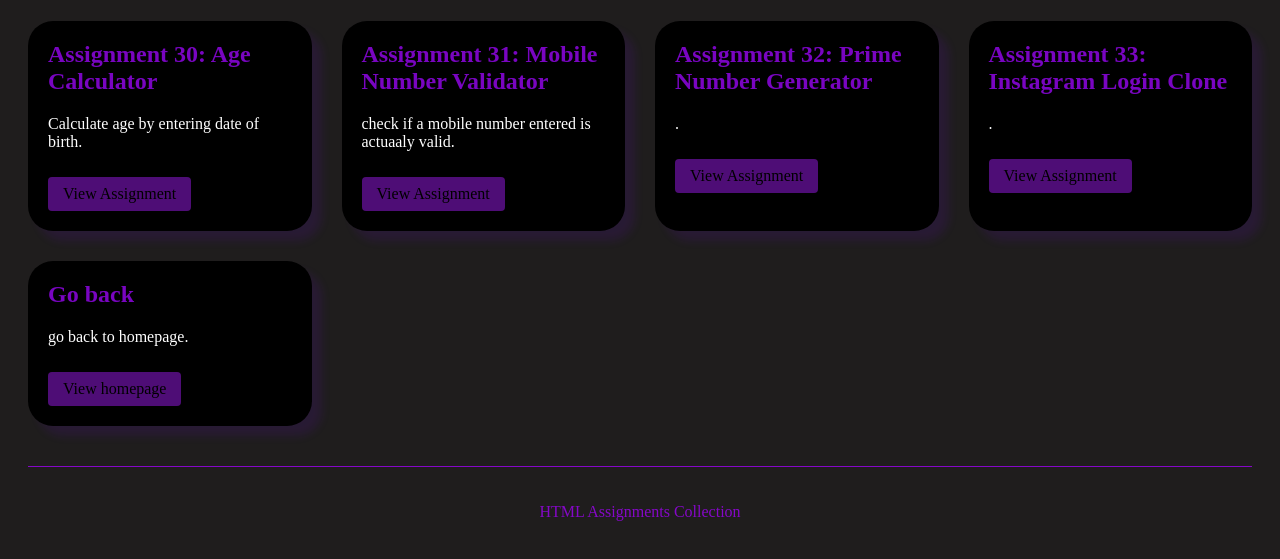
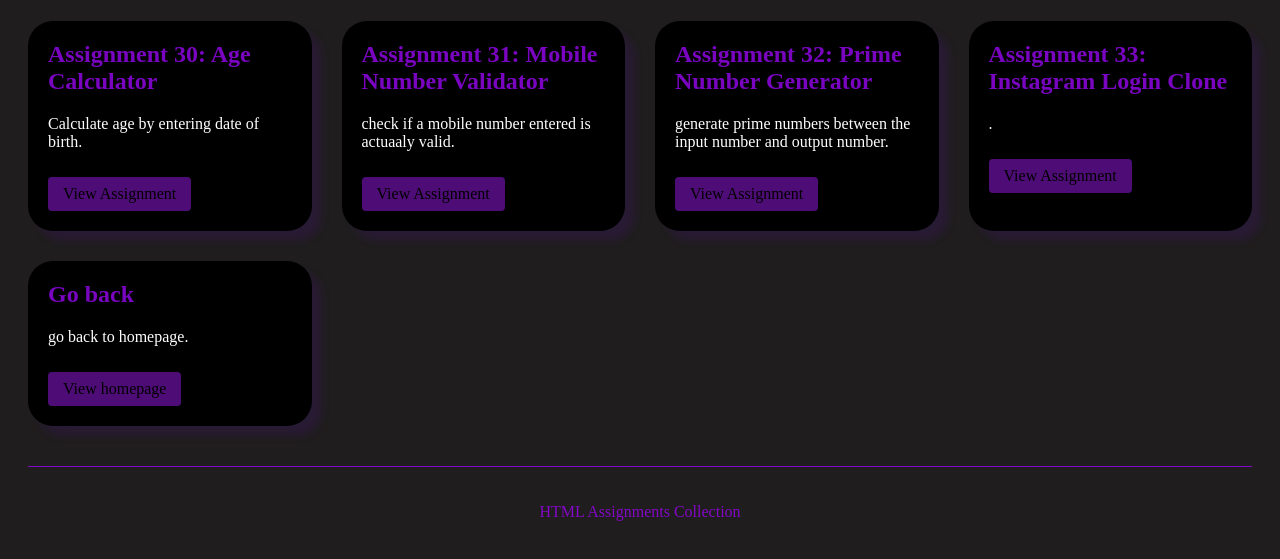
Before and after one commit to 26piyush/Ethnus-Mern, a plain HTML site: page day-10.html in a window 1280 px wide. Shown: the part 107-666 px from the top of the page. Drawn offline with Linux system fonts and the light colour scheme.

Commit message:
Update day-10.html

```diff
--- a/day-10.html
+++ b/day-10.html
@@ -82,7 +82,7 @@
 
         <div class="Assignment-card">
             <h2>Assignment 32: Prime Number Generator </h2>
-            <p>.</p>
+            <p>generate prime numbers between the input number and output number.</p>
             <a href="assignment32.html">View Assignment</a>
         </div>
 
```
